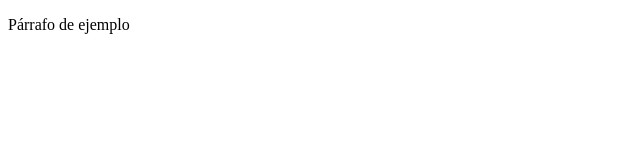
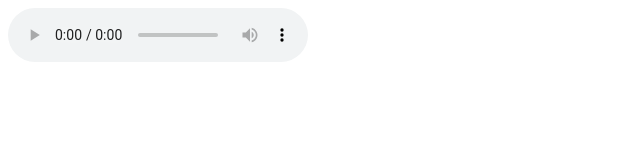
Before and after one commit to ohaik81/4teso20172018_html, a plain HTML site: page index.html in a window 1280 px wide. Shown: the whole page, without its empty margins (0-640 px from the left). Drawn offline with Linux system fonts and the light colour scheme.

Commit message:
Audio prova

```diff
--- a/index.html
+++ b/index.html
@@ -1,9 +1,10 @@
-<!DOCTYPE HTML>
 <html>
-  <head>
-    <title>Ejemplo1</title>
-  </head>
-  <body>
-    <p>Párrafo de ejemplo</p>
-  </body>
+ <head>
+ <title>font de múltiples elements</title>
+ </head>
+ <body>
+ <audio id="audioTestElem" autobuffer controls >
+ El teu navegador no suporta l'etiqueta d'audio a HTML5.
+ </audio>
+ </body>
 </html>
```
